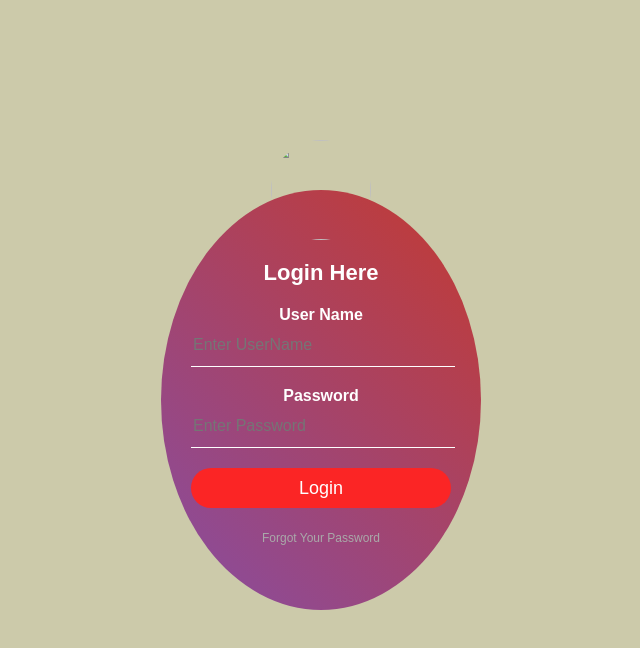
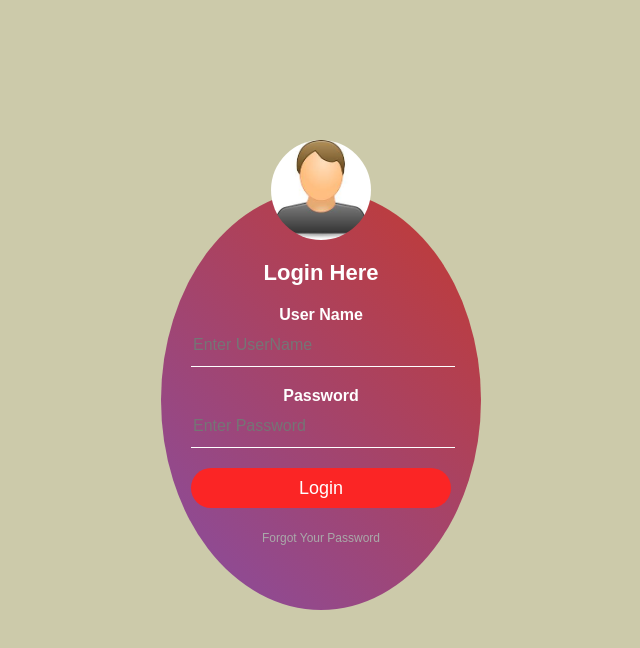
Before and after one commit to Yves20/Front_End, a plain HTML site: page index.html in a window 1280 px wide. Shown: the whole page, without its empty margins (319-959 px from the left). Drawn offline with Linux system fonts and the light colour scheme.

Commit message:
Update index.html

```diff
--- a/index.html
+++ b/index.html
@@ -7,7 +7,7 @@
 </head>
 <body>
 	<center class="loginbox">
-		<img src="img/user.jpg" class="avatar">
+		<img src="user.jpg" class="avatar">
 		<h1>Login Here</h1>
 		<form action="" name="myform" method="post" onsubmit="">
 			<label>User Name</label>
```
